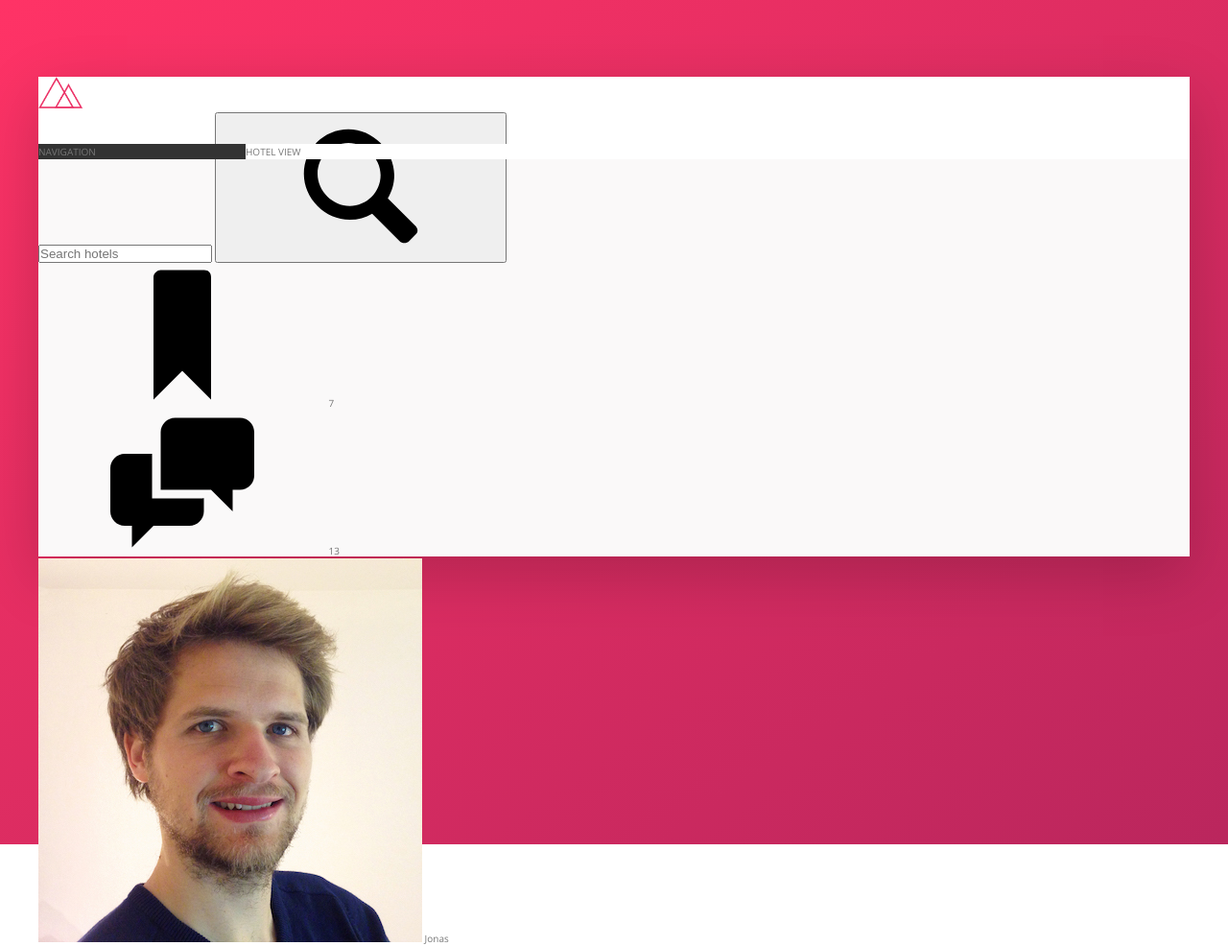
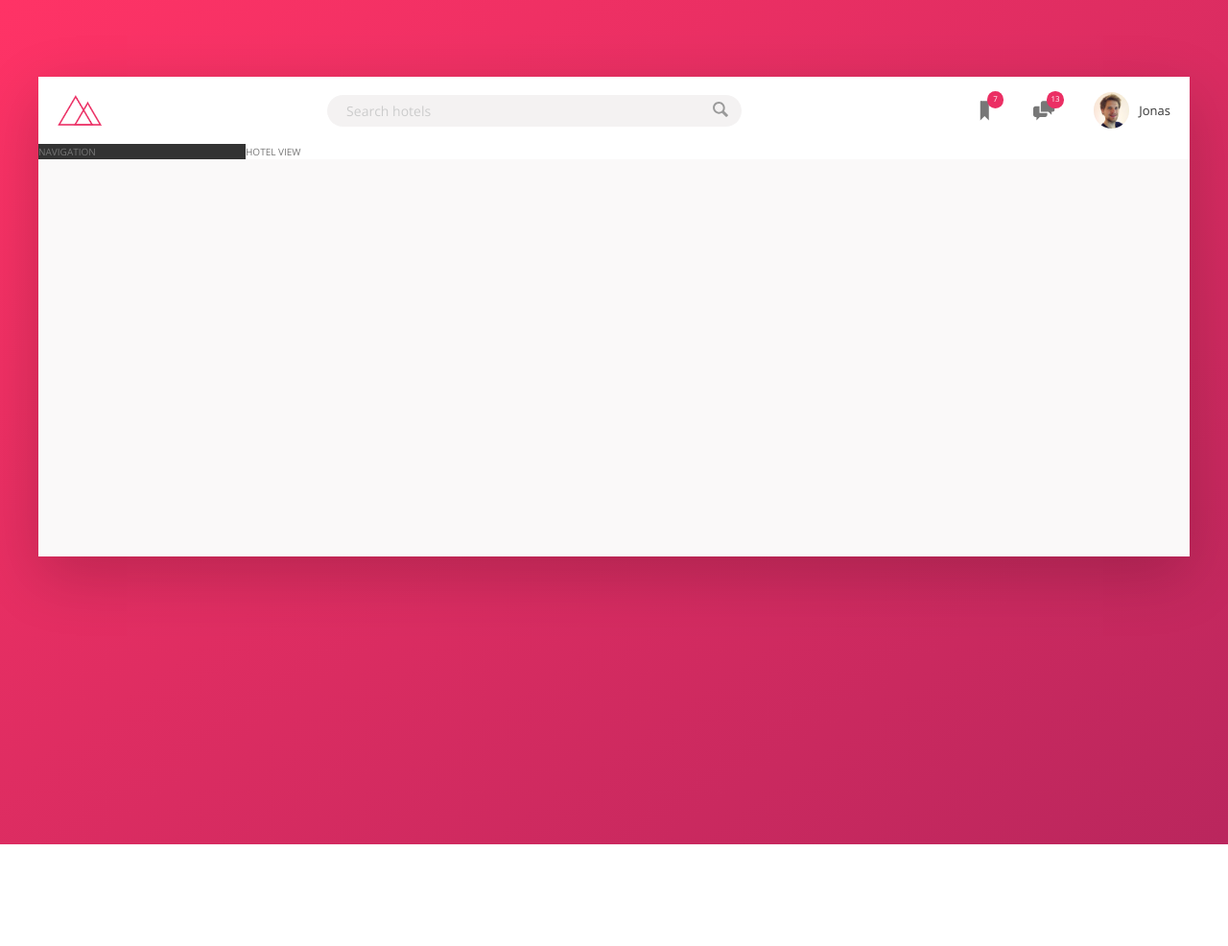
Before and after one commit to ShanRonaldson/starter-Trillo-Jonas, a website: page index.html in a window 1280 px wide. Shown: the whole page at 96% size. After the commit the page ends 880 px from the top, so only its background shows below. Drawn offline with nearby package versions, Linux system fonts and the light colour scheme.

Commit message:
header addition and styling

```diff
--- a/sass/_components.scss
+++ b/sass/_components.scss
@@ -1,25 +1,132 @@
 /////////////////////////////////////////
 //LOGO
 
-.logo{
-    height: 3.25rem;
+.logo {
+  height: 3.25rem;
+  margin-left: 2rem;
 }
-
 
 ///////////////////////////////////////
 //SEARCH
 
-.search{
-    &__input{
+.search {
+  display: flex;
+  flex: 0 0 40%;
+  align-items: center;
+  justify-content: center;
 
+  &__input {
+    font-family: inherit;
+    font-size: inherit;
+    background-color: var(--color-grey-light-2);
+    border: none;
+    color: inherit;
+    padding: 0.7rem 2rem;
+    border-radius: 100px;
+    width: 90%;
+    transition: all 0.2s;
+    margin-right: -3.25rem;
+
+    &:focus {
+      outline: none;
+      width: 100%;
+      background-color: var(--color-grey-light-3);
     }
+
+    &::-webkit-input-placeholder {
+      font-weight: 100;
+      color: var(--color-grey-light-4);
+      font-size: inherit;
+    }
+  }
+
+  &__input:focus + &__btn {
+    background-color: var(--color-grey-light-3);
+  }
+
+  &__btn {
+    border: none;
+    background-color: var(--color-grey-light-2);
+
+    &:focus {
+      outline: none;
+    }
+
+    &:active {
+      transform: translateY(2px);
+    }
+  }
+
+  &__icon {
+    height: 2rem;
+    width: 2rem;
+    fill: var(--color-grey-dark-3);
+  }
 }
 
 ///////////////////////////////////////
 //USER NAVIGATION
 
+.user-nav {
 
+  align-self: stretch;
 
+  display: flex;
+  align-items: center;
 
-///////////////////////////////////////
-//SEARCH
+  & > * {
+    padding: 0 2rem;
+    cursor: pointer;
+    height: 100%;
+
+    display: flex;
+    align-items: center;
+  }
+
+  & > *:hover {
+    background: var(--color-grey-light-2);
+  }
+
+  &__icon-box {
+    position: relative;
+  }
+
+  &__icon {
+    height: 2.25rem;
+    width: 2.25rem;
+    align-items: center;
+    fill: var(--color-grey-dark-2);
+
+  }
+
+  &__notification {
+    color: var(--color-white);
+    font-size: .8rem;
+    height: 1.75rem;
+    width: 1.75rem;
+    border-radius: 50%;
+    background-color: var(--color-primary);
+
+    position: absolute;
+    top: 1.5rem;
+    right: 1.1rem;
+
+    display: flex;
+    justify-content: center;
+    align-items: center;
+  }
+
+  &__user {
+  }
+
+  &__user-photo {
+    height: 3.75rem;
+    border-radius: 50%;
+    margin-right: 1rem;
+  }
+
+  &__user-name {
+    color: var(--color-grey-dark-1);
+    font-size: 1.3rem;
+  }
+}
--- a/sass/_layout.scss
+++ b/sass/_layout.scss
@@ -8,13 +8,17 @@
 }
 
 .header {
+  font-size: 1.4rem;
   height: 7rem;
   background-color: var(--color-white);
   border-bottom: var(--color-grey-light-2);
+  display: flex;
+  justify-content: space-between;
+  align-items: center;
 }
 
 .content {
-    display: flex;
+  display: flex;
 }
 
 .sidebar {
@@ -24,7 +28,6 @@
 }
 
 .hotel-view {
-
-    background-color: var(--color-white);
-    flex: 1;
+  background-color: var(--color-white);
+  flex: 1;
 }
```
Also changed, not shown: css/dev/main.css, css/dev/main.min.css, 2 other files.
